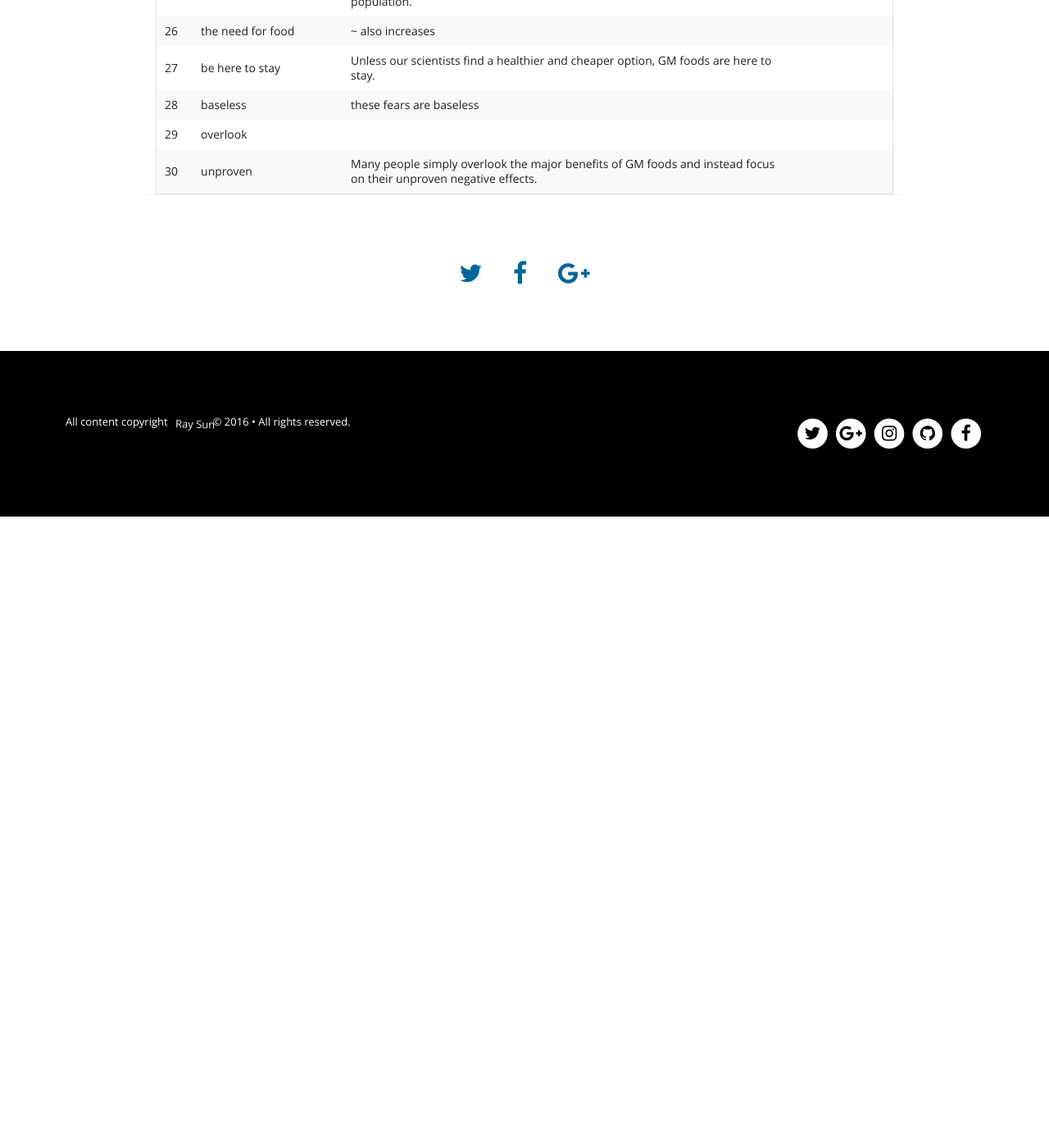
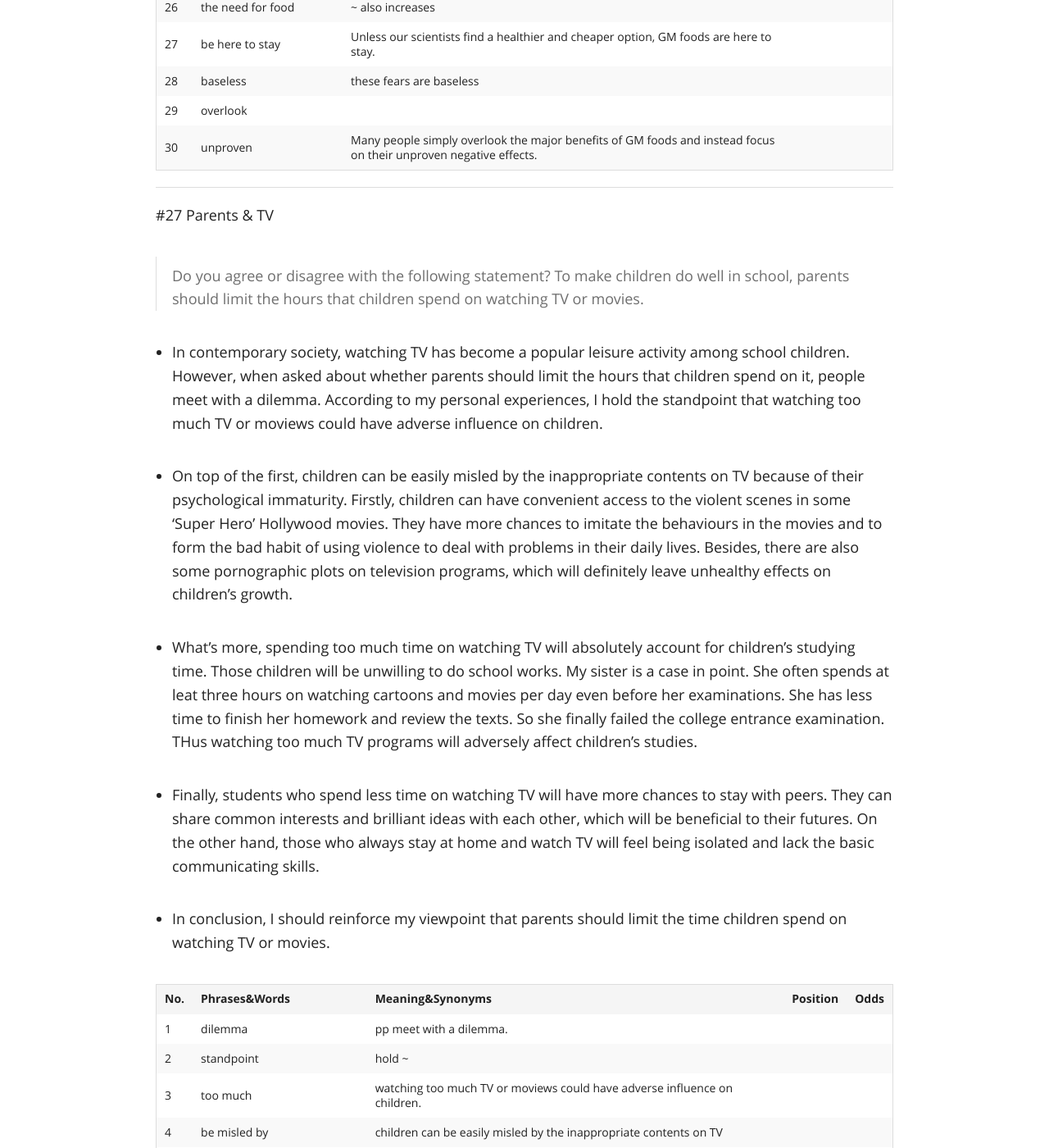
Before and after one commit to RaySxySun/RaySxySun.github.io, a Jekyll site: the page built from _posts/2016-03-19-Writing-Collection.md, in a window 1280 px wide and 1400 px high, scrolled down 53705 px. Shown: the whole window at 82% size. Built offline with Jekyll 4.4.1, drawn with Linux system fonts in a browser that asks for light colours; nearby versions of some CDN libraries; some web fonts are replaced; before the commit the page ends 54335 px from its top, so only the background shows below that; some of the changed text lies outside the part shown.

```diff
--- a/_posts/2016-03-19-Writing-Collection.md
+++ b/_posts/2016-03-19-Writing-Collection.md
@@ -1170,3 +1170,37 @@ No.|Phrases&Words|Meaning&Synonyms|Position|Odds
 28|baseless|these fears are baseless||
 29|overlook|||
 30|unproven|Many people simply overlook the major benefits of GM foods and instead focus on their unproven negative effects.||
+
+---
+
+#27 Parents & TV
+
+> Do you agree or disagree with the following statement? To make children do well in school, parents should limit the hours that children spend on watching TV or movies.
+
+- In contemporary society, watching TV has become a popular leisure activity among school children. However, when asked about whether parents should limit the hours that children spend on it, people meet with a dilemma. According to my personal experiences, I hold the standpoint that watching too much TV or moviews could have adverse influence on children.
+
+- On top of the first, children can be easily misled by the inappropriate contents on TV because of their psychological immaturity. Firstly, children can have convenient access to the violent scenes in some 'Super Hero' Hollywood movies. They have more chances to imitate the behaviours in the movies and to form the bad habit of using violence to deal with problems in their daily lives. Besides, there are also some pornographic plots on television programs, which will definitely leave unhealthy effects on children's growth.
+
+- What's more, spending too much time on watching TV will absolutely account for children's studying time. Those children will be unwilling to do school works. My sister is a case in point. She often spends at leat three hours on watching cartoons and movies per day even before her examinations. She has less time to finish her homework and review the texts. So she finally failed the college entrance examination. THus watching too much TV programs will adversely affect children's studies.
+
+- Finally, students who spend less time on watching TV will have more chances to stay with peers. They can share common interests and brilliant ideas with each other, which will be beneficial to their futures. On the other hand, those who always stay at home and watch TV will feel being isolated and lack the basic communicating skills.
+
+- In conclusion, I should reinforce my viewpoint that parents should limit the time children spend on watching TV or movies.
+
+No.|Phrases&Words|Meaning&Synonyms|Position|Odds
+---|---|---|---|
+1|dilemma|pp meet with a dilemma.||
+2|standpoint|hold ~||
+3|too much|watching too much TV or moviews could have adverse influence on children.||
+4|be misled by|children can be easily misled by the inappropriate contents on TV||
+5|immaturity|psychological immaturity||
+6|convenient access|children can have ~ to the violent scences||
+7|imitate|they have more chances to ~ the behaviours in the movies and form the bad habit||
+8|the habit of|they may form the bad habit of using violence to deal with problems in their daily lives.||
+9|pornographic|there are also some pornographic plots on television programs.||
+10|account for|spending too much time on watching TV will absolutely ~ children's studying time.||
+11|be unwilling to|Those children will be unwilling to do school works||
+12|cartoons & movies|she often spends at least three hours on watching ~ per day even before her examinations||
+13|the college entrance examination|||
+14|stay with peers|||
+15|be beneficial to|||
```
Also changed, not shown: other parts of _posts/2016-03-19-Writing-Collection.md (+2 -2 lines), _posts/2016-04-20-DesignPatterns-Factory-Method.md (+45 -45 lines), _posts/2016-04-30-AcademicWriting.md (+1 -1 lines), _posts/2016-05-10-DesignPatterns-Command.md (+5 -8 lines), _posts/2016-05-11-DesignPatterns-Interpreter.md (added, +117 -0 lines), assets/img/2016-04-18-DesignPatterns/FactorySample.png (added), assets/img/2016-04-18-DesignPatterns/Interpreter.png (added), assets/img/2016-04-18-DesignPatterns/InterpreterSample.png (added).
